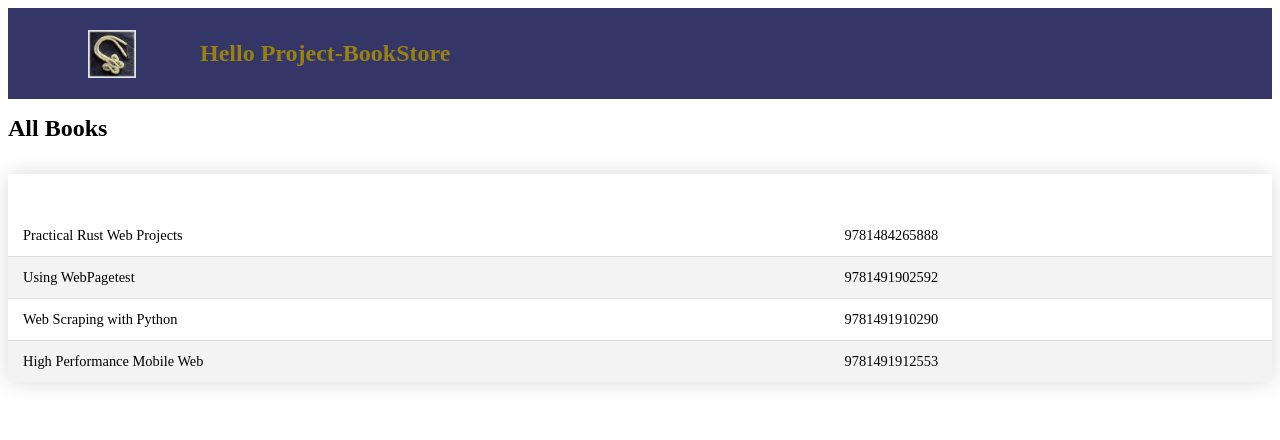
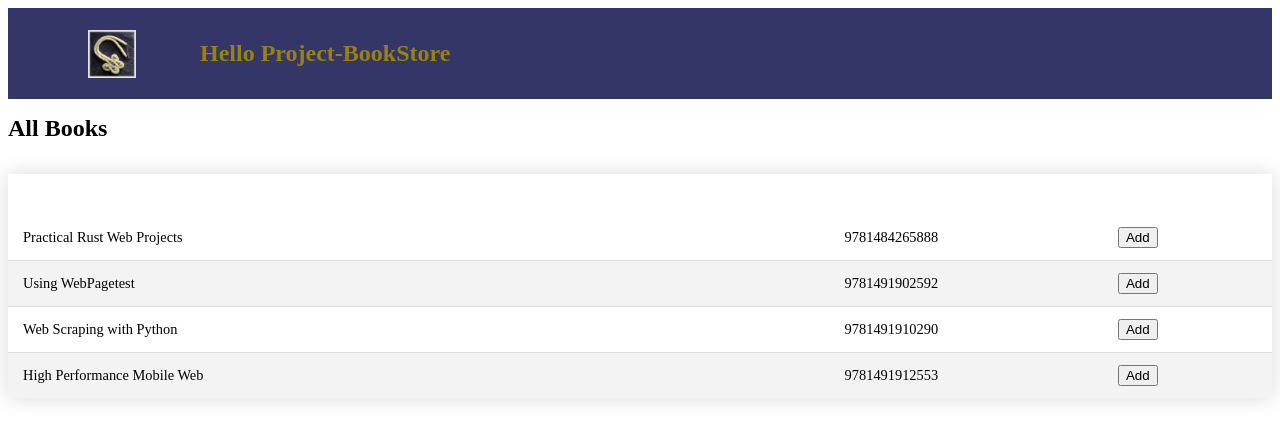
Before and after one commit to Mariana-x1/Vue-Cli-Project-Beispiel, a Vue app in the folder project-bookstore/: page / in a window 1280 px wide. Shown: the top 440 px of the page. Built offline with nearby package versions, Linux system fonts and the light colour scheme; the HTML template or start-up script is replaced by a standard one.

Commit message:
add BaseButton and BookListRow Components and styling

```diff
--- /dev/null
+++ b/project-bookstore/src/components/BaseButton.vue
@@ -0,0 +1,50 @@
+<template>
+  <button :class="styling">{{ text }}</button>
+  <!-- <button :class="['base-button', variantClass]">{{ text }}</button> -->
+</template>
+
+<script>
+export default {
+  props: {
+    text: {
+      type: String,
+      required: true,
+    },
+    variant: {
+      type: String,
+      default: "primary",
+      validator(value) {
+        return ["primary", "secondary"].includes(value);
+      },
+      //   validator: (value) => ["primary", "secondary"].includes(value),
+    },
+  },
+
+  computed: {
+    styling() {
+      return ["btn", `btn--${this.variant}`];
+    },
+    // variantClass() {
+    //   return this.variant === "secondary" ? "bg--secondary" : "bg--primary";
+    // },
+  },
+};
+</script>
+
+<style scoped>
+.base-button {
+  padding: 5px 10px;
+  border: none;
+  border-radius: 5px;
+  color: #fff;
+  cursor: pointer;
+}
+
+.bg--primary {
+  background-color: var(--primary);
+}
+
+.bg--secondary {
+  background-color: var(--secondary);
+}
+</style>
--- a/project-bookstore/src/components/BookList.vue
+++ b/project-bookstore/src/components/BookList.vue
@@ -6,25 +6,27 @@
         <tr>
           <th class="table-item__table-head-name">Name</th>
           <th class="table-item__table-head--isbn">ISBN</th>
+          <th class="table-item__table-head--actions">Actions</th>
         </tr>
       </thead>
       <tbody>
-        <tr
+        <BookListRow
           v-for="book in books"
           :key="book.isbn"
+          :title="book.title"
+          :isbn="book.isbn"
           class="table-item__table-row"
-        >
-          <td>{{ book.title }}</td>
-          <td>{{ book.isbn }}</td>
-        </tr>
+        />
       </tbody>
     </table>
   </section>
 </template>
 
 <script>
+import BookListRow from "./BookListRow.vue";
 export default {
   name: "BookList",
+  components: { BookListRow },
   data() {
     return {
       books: [
--- /dev/null
+++ b/project-bookstore/src/components/BookListRow.vue
@@ -0,0 +1,29 @@
+<template>
+  <tr class="table-item__table-row">
+    <td>{{ title }}</td>
+    <td>{{ isbn }}</td>
+    <td>
+      <BaseButton text="Add" variant="secondary"></BaseButton>
+    </td>
+  </tr>
+</template>
+
+<script>
+import BaseButton from "@/components/BaseButton.vue";
+
+export default {
+  components: {
+    BaseButton,
+  },
+  props: {
+    title: String,
+    isbn: String,
+  },
+};
+</script>
+
+<style scoped>
+.table-item__table td {
+  padding: 12px 15px;
+}
+</style>
```
